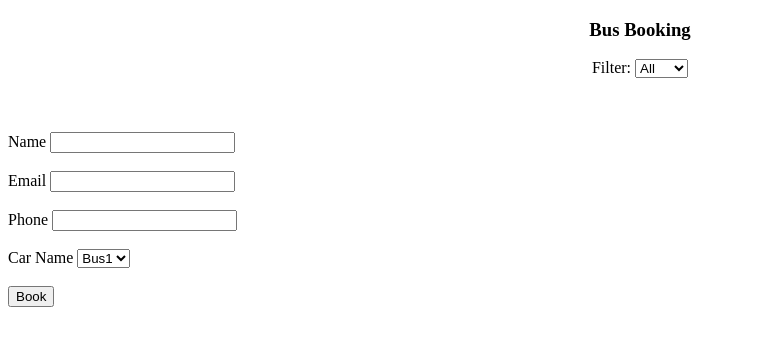
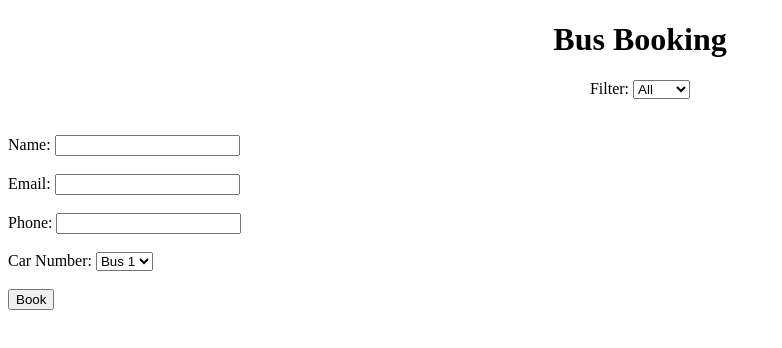
Before and after one commit to sgfnh/Bus-Booking, a plain HTML site: page index.html in a window 1280 px wide. Shown: the whole page, without its empty margins (0-782 px from the left). Drawn offline with nearby package versions, Linux system fonts and the light colour scheme; no server answers.

Commit message:
Update index.html

```diff
--- a/index.html
+++ b/index.html
@@ -7,48 +7,46 @@
 </head>
 <body>
     <form onsubmit="handle(event)">
-        <h3 align="center">Bus Booking</h3>
+        <h1 align="center">Bus Booking</h1>
         <center>
             <label for="fil">Filter:</label>
             <select id="fil" name="fil">
-                <option>All</option>
-                <option>Bus1</option>
-                <option>Bus2</option>
-                <option>Bus3</option>
+                <option value="All">All</option>
+                <option value="Bus 1">Bus 1</option>
+                <option value="Bus 2">Bus 2</option>
+                <option value="Bus 3">Bus 3</option>
             </select>
         </center>
 
         <br>
         <br>
-        <br>
-        <label for="nam">Name</label>
+        <label for="nam">Name:</label>
         <input type="text" name="nam" id="nam">
         <br>
         <br>
-
-        <label for="mail">Email</label>
+        <label for="mail">Email:</label>
         <input type="email" name="mail" id="mail">
         <br>
         <br>
 
-        <label for="pho">Phone</label>
+        <label for="pho">Phone:</label>
         <input type="tel" name="pho" id="pho">
         <br>
         <br>
 
-        <label for="car">Car Name</label>
+        <label for="car">Car Number:</label>
         <select name="car" id="car">
-            <option>Bus1</option>
-            <option>Bus2</option>
-            <option>Bus3</option>
+            <option>Bus 1</option>
+            <option>Bus 2</option>
+            <option>Bus 3</option>
         </select>
         <br>
         <br>
 
         <button type="submit">Book</button>
     </form>
-    <ul id="lo"></ul>
+    <div id="lo"></div>
 </body>
-<script src="index.js"></script>
+<script src="bus.js"></script>
 <script src="https://cdnjs.cloudflare.com/ajax/libs/axios/1.6.8/axios.min.js"></script>
 </html>
```
